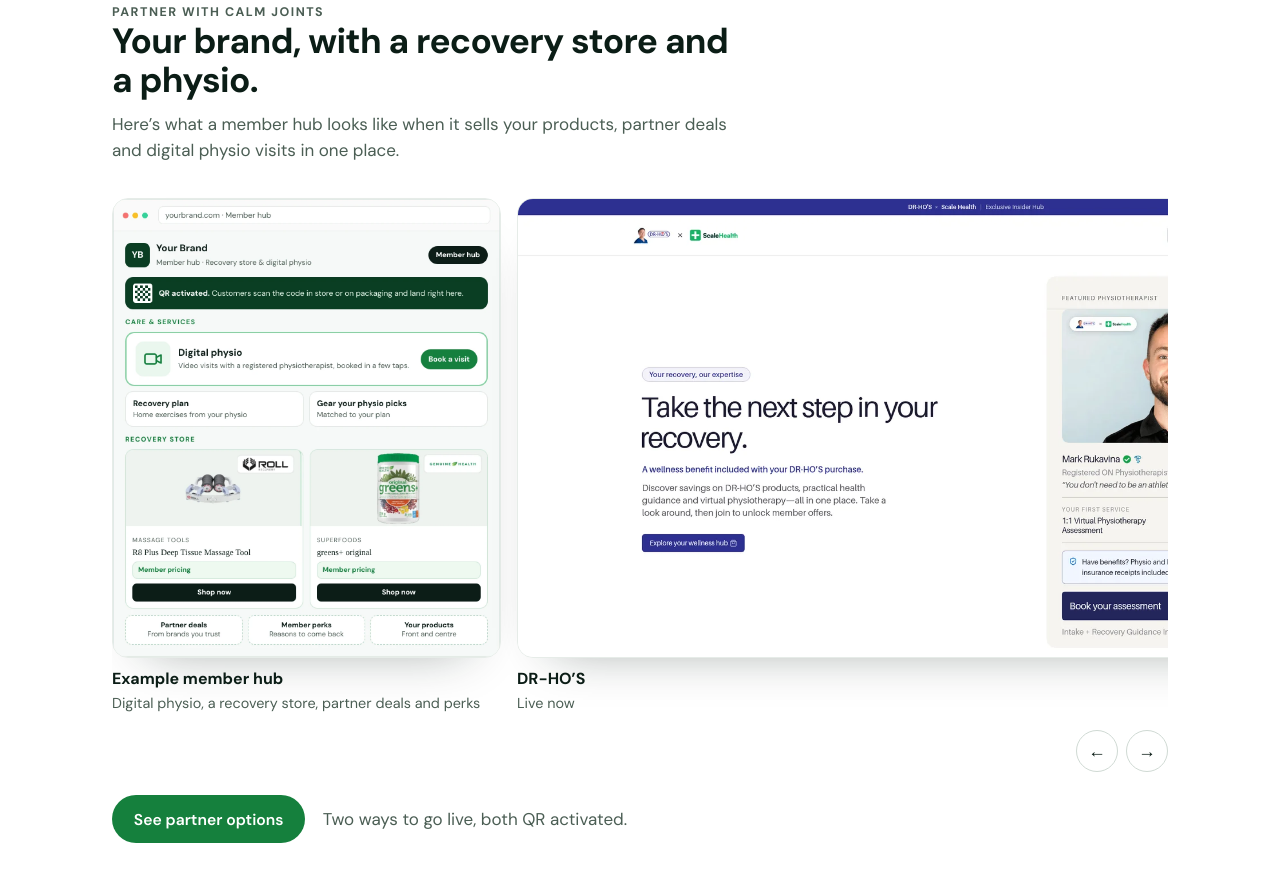
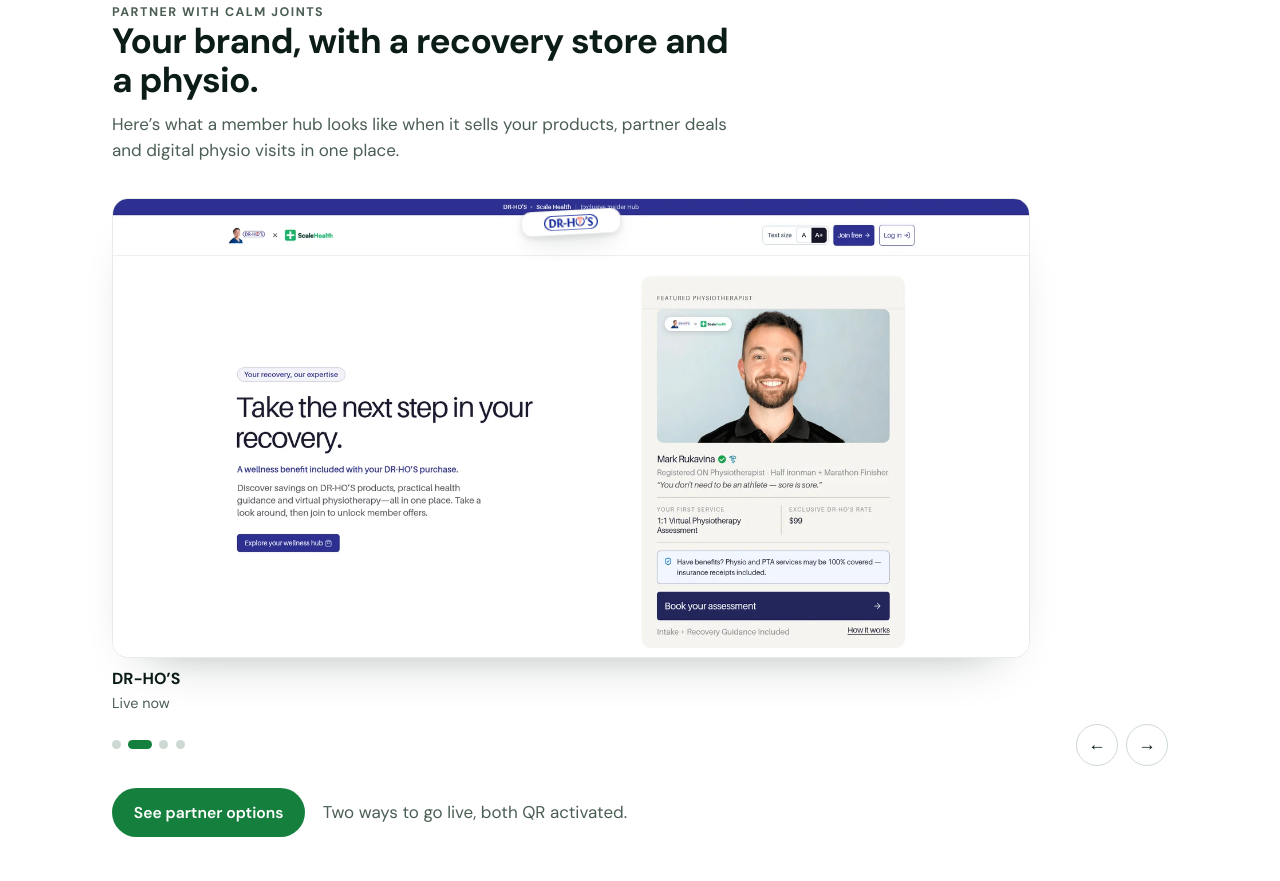
Before and after one commit to randy-ship-it/calm-joints-hub, a website: page index.html in a window 1280 px wide. Shown: the part 1159-2040 px from the top of the page. Drawn offline with Linux system fonts and the light colour scheme.

Commit message:
Hub carousel: one card at a time, infinite loop, autoplay, smaller brand logo stickers

```diff
--- a/index.html
+++ b/index.html
@@ -311,15 +311,21 @@
   .po-undec { margin-top:1.4rem; display:flex; flex-wrap:wrap; gap:.8rem 1.2rem; align-items:center; justify-content:space-between; border-top:1px solid var(--line); padding-top:1.2rem; }
   .po-undec p { margin:0; color:var(--mute); }
   .pc-car { position:relative; }
-  .pc-track { display:flex; align-items:flex-start; gap:1rem; overflow-x:auto; scroll-snap-type:x mandatory; scrollbar-width:none; padding:.2rem 0 1rem; outline:none; }
-  .pc-track::-webkit-scrollbar { display:none; }
-  .pc-slide { margin:0; flex:none; scroll-snap-align:start; display:flex; flex-direction:column; gap:.55rem; }
-  .pc-slide img { height:min(460px,62vh); width:auto; max-width:82vw; object-fit:contain; border:1px solid var(--line); border-radius:16px; background:#fff; box-shadow:0 24px 50px -36px rgba(11,29,22,.45); }
+  .pc-track { display:grid; outline:none; padding:.2rem 0 .6rem; touch-action:pan-y; }
+  .pc-slide { grid-area:1/1; margin:0; display:flex; flex-direction:column; align-items:flex-start; gap:.55rem; opacity:0; visibility:hidden; transform:translateX(18px); transition:opacity .55s ease, transform .55s ease, visibility 0s linear .55s; }
+  .pc-slide.is-on { opacity:1; visibility:visible; transform:none; transition:opacity .55s ease, transform .55s ease, visibility 0s; }
+  .pc-frame { position:relative; display:inline-block; max-width:100%; }
+  .pc-slide img.shot { display:block; height:min(460px,62vh); width:auto; max-width:100%; object-fit:contain; border:1px solid var(--line); border-radius:16px; background:#fff; box-shadow:0 24px 50px -36px rgba(11,29,22,.45); }
+  .pc-frame .sticker { top:12px; width:clamp(52px,12%,100px); height:clamp(22px,5.5%,38px); padding:4px 8px; border-radius:10px; }
   .pc-slide figcaption { font-size:.9rem; color:var(--mute); } .pc-slide figcaption b { display:block; color:var(--ink); font-size:1rem; }
-  .pc-ctl { display:flex; gap:.5rem; justify-content:flex-end; }
+  .pc-dots { display:flex; gap:.45rem; align-items:center; margin-right:auto; }
+  .pc-dots button { width:9px; height:9px; padding:0; border-radius:50%; border:0; background:#CFD9D3; cursor:pointer; transition:width .25s, background .25s; }
+  .pc-dots button[aria-current="true"] { width:24px; border-radius:999px; background:var(--green); }
+  @media (prefers-reduced-motion: reduce) { .pc-slide, .pc-slide.is-on { transition:none; transform:none; } }
+  .pc-ctl { display:flex; gap:.5rem; justify-content:flex-end; align-items:center; }
   .po-open { margin-top:1.4rem; display:flex; flex-wrap:wrap; gap:.8rem 1.1rem; align-items:center; } .po-open span { color:var(--mute); }
   .po-more { margin-top:1.6rem; } .po-card .tags { display:flex; gap:.4rem; flex-wrap:wrap; } .po-card .tag2.qr { background:var(--deep); color:#fff; }
-  @media (max-width:700px) { .pc-slide { width:84vw; } .pc-slide img { height:auto; width:100%; max-width:100%; } .pc-ctl { margin-top:-.4rem; } }
+  @media (max-width:700px) { .pc-slide, .pc-frame { width:100%; } .pc-slide img.shot { width:100%; height:calc((100vw - 2.5rem) * .52); object-fit:cover; object-position:top center; } }
 </style>
 </head>
 <body>
@@ -400,13 +406,13 @@
     <div class="wrap">
       <div class="head"><p class="kicker">Partner with Calm Joints</p><h2>Your brand, with a recovery store and a physio.</h2><p>Here’s what a member hub looks like when it sells your products, partner deals and digital physio visits in one place.</p></div>
       <div class="pc-car">
-        <div class="pc-track" id="pc-track" tabindex="0" aria-label="Partner hub examples">
-          <figure class="pc-slide"><img src="/media/partners/member-hub-full-store.webp" width="1200" height="1420" alt="Example member hub with digital physio booking, a recovery store with member pricing, partner deals and perks" decoding="async" loading="lazy"><figcaption><b>Example member hub</b>Digital physio, a recovery store, partner deals and perks</figcaption></figure>
-          <figure class="pc-slide wide"><img src="/media/hubs/dr-ho-v2.webp" width="1600" height="800" alt="DR-HO'S hub, live now" decoding="async" loading="lazy"><figcaption><b>DR-HO’S</b>Live now</figcaption></figure>
-          <figure class="pc-slide wide"><img src="/media/hubs/jill-health-v2.webp" width="1600" height="800" alt="Jill Health hub" decoding="async" loading="lazy"><figcaption><b>Jill Health</b>Coming soon</figcaption></figure>
-          <figure class="pc-slide wide"><img src="/media/hubs/roll-recovery-v2.webp" width="1600" height="800" alt="Roll Recovery hub" decoding="async" loading="lazy"><figcaption><b>Roll Recovery</b>Coming soon</figcaption></figure>
+        <div class="pc-track" id="pc-track" tabindex="0" aria-roledescription="carousel" aria-label="Partner hub examples">
+          <figure class="pc-slide is-on" aria-roledescription="slide"><div class="pc-frame"><img class="shot" src="/media/partners/member-hub-full-store.webp" width="1200" height="1420" alt="Example member hub with digital physio booking, a recovery store with member pricing, partner deals and perks" decoding="async"></div><figcaption><b>Example member hub</b>Digital physio, a recovery store, partner deals and perks</figcaption></figure>
+          <figure class="pc-slide" aria-roledescription="slide"><div class="pc-frame"><img class="shot" src="/media/hubs/dr-ho-v2.webp" width="1600" height="800" alt="DR-HO’S hub, live now" decoding="async" loading="lazy"><a class="sticker" href="https://drhonow.com/" target="_blank" rel="noopener noreferrer" aria-label="Visit the DR-HO’S website"><img src="/media/logos/dr-hos.svg" alt="DR-HO’S logo" decoding="async"></a></div><figcaption><b>DR-HO’S</b>Live now</figcaption></figure>
+          <figure class="pc-slide" aria-roledescription="slide"><div class="pc-frame"><img class="shot" src="/media/hubs/jill-health-v2.webp" width="1600" height="800" alt="Jill Health hub" decoding="async" loading="lazy"><a class="sticker" href="https://jill.health/" target="_blank" rel="noopener noreferrer" aria-label="Visit the Jill Health website"><img src="/media/logos/jill.png" alt="Jill Health logo" decoding="async"></a></div><figcaption><b>Jill Health</b>Coming soon</figcaption></figure>
+          <figure class="pc-slide" aria-roledescription="slide"><div class="pc-frame"><img class="shot" src="/media/hubs/roll-recovery-v2.webp" width="1600" height="800" alt="Roll Recovery hub" decoding="async" loading="lazy"><a class="sticker" href="https://rollrecovery.com/" target="_blank" rel="noopener noreferrer" aria-label="Visit the Roll Recovery website"><img src="/media/logos/roll-recovery.png" alt="Roll Recovery logo" decoding="async"></a></div><figcaption><b>Roll Recovery</b>Coming soon</figcaption></figure>
         </div>
-        <div class="pc-ctl"><button class="arrow" type="button" id="pc-prev" aria-label="Previous example">←</button><button class="arrow" type="button" id="pc-next" aria-label="Next example">→</button></div>
+        <div class="pc-ctl"><div class="pc-dots" id="pc-dots" aria-label="Choose an example"></div><button class="arrow" type="button" id="pc-prev" aria-label="Previous example">←</button><button class="arrow" type="button" id="pc-next" aria-label="Next example">→</button></div>
       </div>
       <div class="po-open"><button class="btn btn-primary" type="button" id="po-toggle" aria-expanded="false" aria-controls="po-more">See partner options</button><span>Two ways to go live, both QR activated.</span></div>
       <div class="po-more" id="po-more" hidden>
@@ -850,8 +856,27 @@
   var tg = document.getElementById('po-toggle'), more = document.getElementById('po-more');
   if (tg && more) tg.addEventListener('click', function () { var o = more.hidden; more.hidden = !o; tg.setAttribute('aria-expanded', o ? 'true' : 'false'); tg.textContent = o ? 'Hide partner options' : 'See partner options'; if (o) more.scrollIntoView({ behavior: 'smooth', block: 'start' }); });
   var pt = document.getElementById('pc-track');
-  function step(d) { var sl = pt.querySelector('.pc-slide'); pt.scrollBy({ left: d * ((sl ? sl.clientWidth : 300) + 16), behavior: 'smooth' }); }
-  if (pt) { document.getElementById('pc-prev').addEventListener('click', function () { step(-1); }); document.getElementById('pc-next').addEventListener('click', function () { step(1); }); }
+  if (pt) (function () {
+    var sl = [].slice.call(pt.querySelectorAll('.pc-slide')), i = 0, timer = null, dots = document.getElementById('pc-dots');
+    var still = window.matchMedia && window.matchMedia('(prefers-reduced-motion: reduce)').matches;
+    sl.forEach(function (s, k) { var b = document.createElement('button'); b.type = 'button'; b.setAttribute('aria-label', 'Example ' + (k + 1)); b.addEventListener('click', function () { go(k); restart(); }); dots.appendChild(b); });
+    function go(n) {
+      i = (n + sl.length) % sl.length;
+      sl.forEach(function (s, k) { var on = k === i; s.classList.toggle('is-on', on); s.setAttribute('aria-hidden', on ? 'false' : 'true'); s.querySelectorAll('a').forEach(function (a) { a.tabIndex = on ? 0 : -1; }); var im = s.querySelector('img.shot'); if (on && im) im.loading = 'eager'; });
+      [].forEach.call(dots.children, function (d, k) { d.setAttribute('aria-current', k === i ? 'true' : 'false'); });
+      var nx = sl[(i + 1) % sl.length].querySelector('img.shot'); if (nx) nx.loading = 'eager';
+    }
+    function restart() { if (timer) clearInterval(timer); timer = null; if (!still) timer = setInterval(function () { go(i + 1); }, 5000); }
+    function pause() { if (timer) clearInterval(timer); timer = null; }
+    document.getElementById('pc-prev').addEventListener('click', function () { go(i - 1); restart(); });
+    document.getElementById('pc-next').addEventListener('click', function () { go(i + 1); restart(); });
+    pt.addEventListener('keydown', function (e) { if (e.key === 'ArrowRight') { go(i + 1); restart(); } if (e.key === 'ArrowLeft') { go(i - 1); restart(); } });
+    var car = pt.parentNode; car.addEventListener('mouseenter', pause); car.addEventListener('mouseleave', restart);
+    var x0 = null; pt.addEventListener('touchstart', function (e) { x0 = e.touches[0].clientX; pause(); }, { passive: true });
+    pt.addEventListener('touchend', function (e) { if (x0 == null) return; var dx = e.changedTouches[0].clientX - x0; if (Math.abs(dx) > 40) go(i + (dx < 0 ? 1 : -1)); x0 = null; restart(); }, { passive: true });
+    document.addEventListener('visibilitychange', function () { if (document.hidden) pause(); else restart(); });
+    go(0); restart();
+  })();
   var r = document.getElementById('po-r'), n = document.getElementById('po-n'); if (!r || !n) return;
   var MAX = 300, per = 6 * 100 * 0.5 * 0.25 * 1.2;
   function money(v) { return '$' + Math.round(v).toLocaleString('en-CA'); }
```
